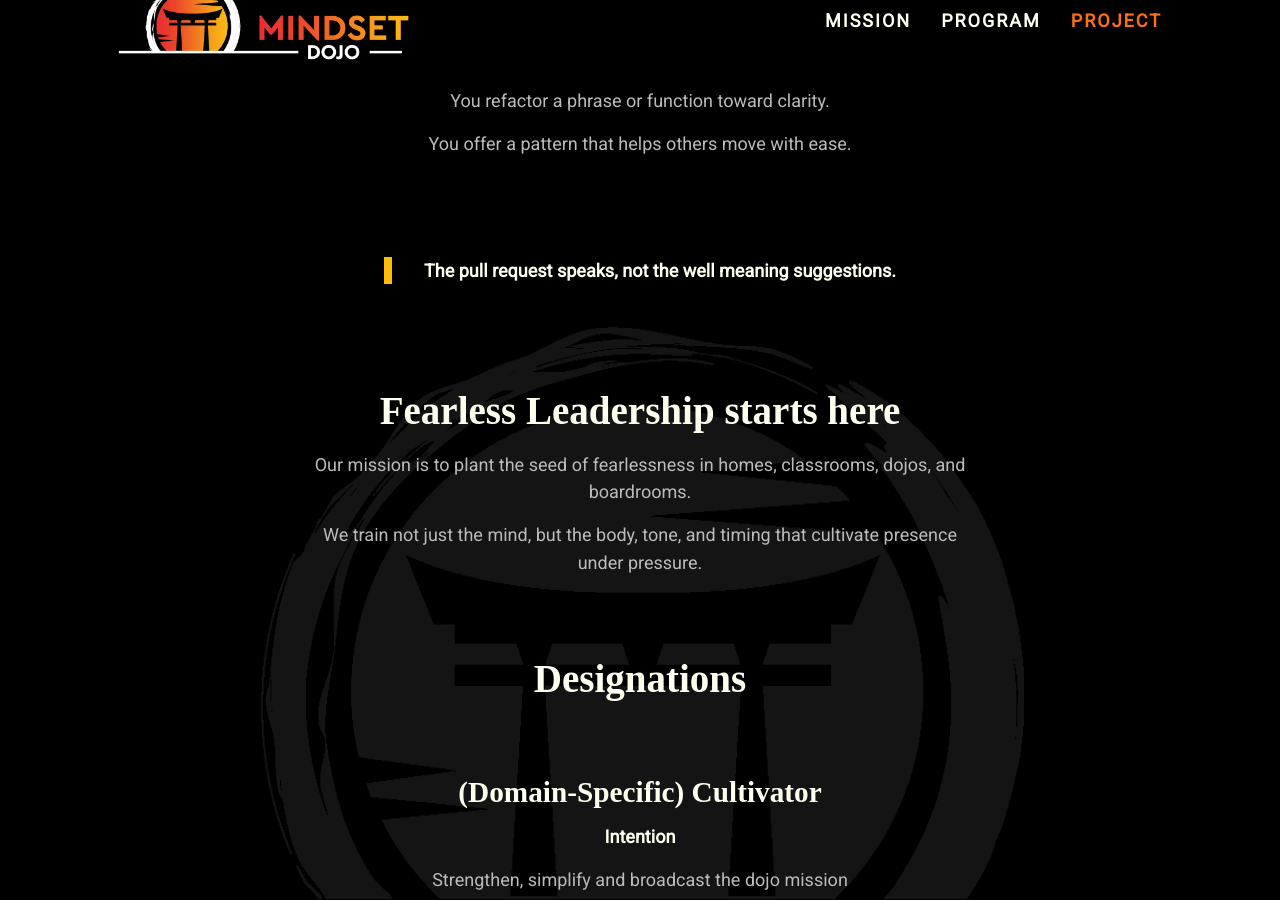
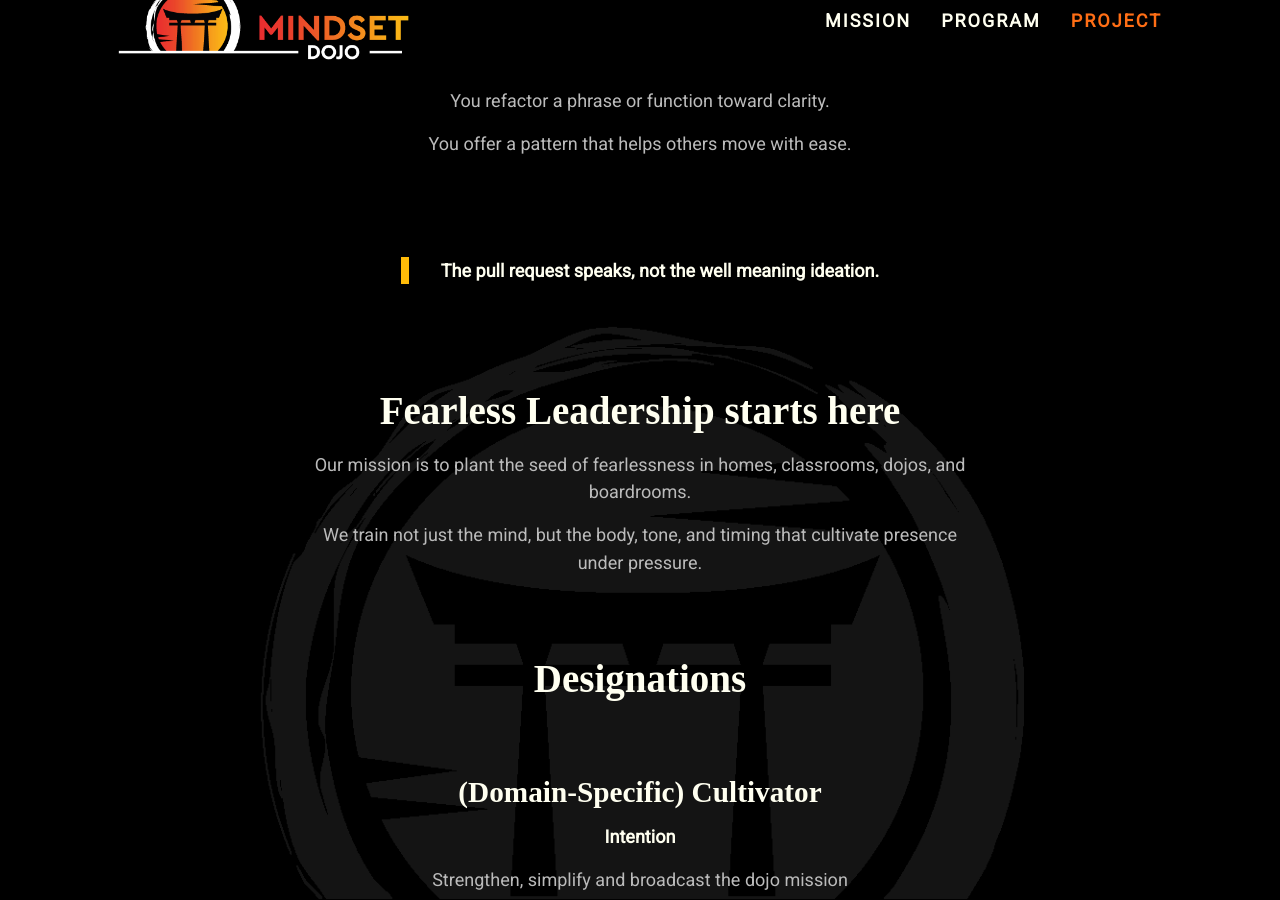
Before and after one commit to mindset-dojo/mindset-dojo.github.io, a Jekyll site: the page built from project.md, in a window 1280 px wide and 900 px high, scrolled down 820 px. Built offline with Jekyll 4.4.1, drawn with Linux system fonts in a browser that asks for light colours; some web fonts are replaced.

Commit message:
refactor: Project pullquote

```diff
--- a/_data/project.yaml
+++ b/_data/project.yaml
@@ -16,7 +16,7 @@
     - "You notice a friction in the docs."
     - "You refactor a phrase or function toward clarity."
     - "You offer a pattern that helps others move with ease."
-  pullquote: "The pull request speaks, not the well meaning suggestions."
+  pullquote: "The pull request speaks, not the well meaning ideation."
   mission_rally_suffix_label: starts here
   designations_label: Designations
   designations_intention_label: Intention
```
